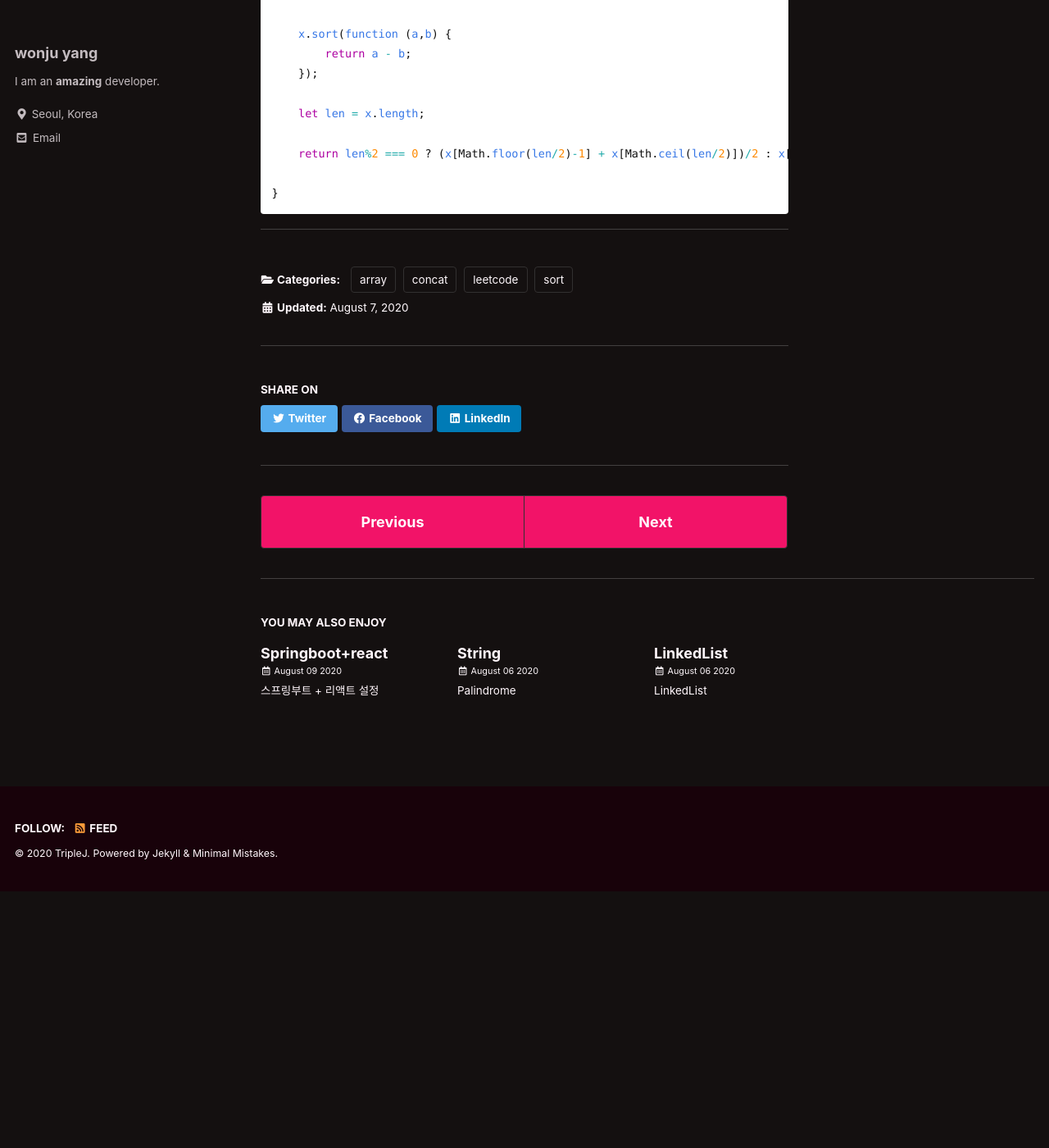
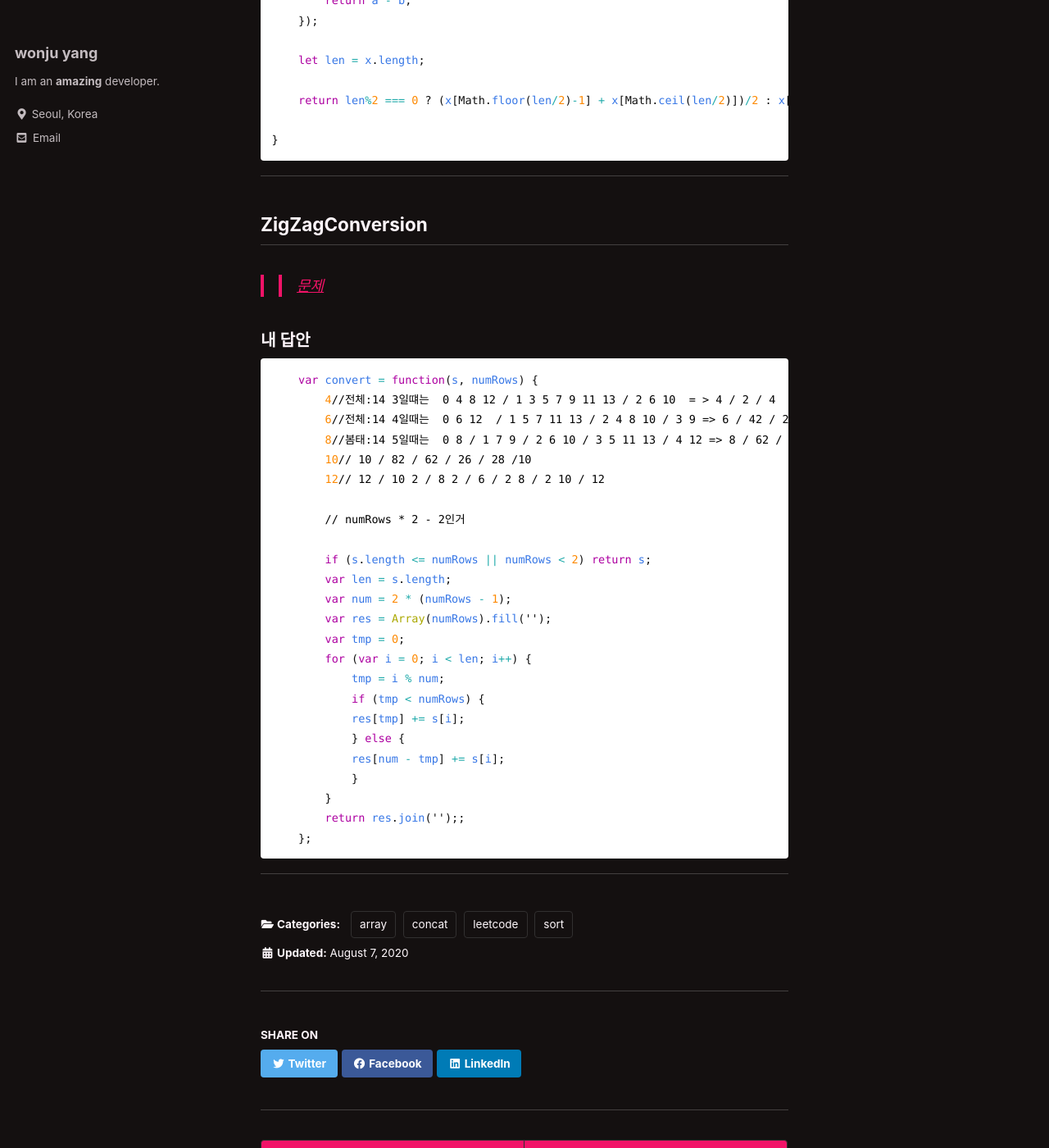
Before and after one commit to wonjuYang/wonjuYang.github.io, a Jekyll site: the page built from _posts/2020-08-07-array.md, in a window 1280 px wide and 1400 px high, scrolled down 652 px. Shown: the whole window at 82% size. Built offline with Jekyll 4.4.1, drawn with Linux system fonts in a browser that asks for light colours; cached includes are drawn as plain includes; before the commit the page ends 1739 px from its top, so only the background shows below that; some of the changed text lies outside the part shown.

Commit message:
array+1, integer+1

````diff
--- a/_posts/2020-08-07-array.md
+++ b/_posts/2020-08-07-array.md
@@ -13,9 +13,7 @@ categories: leetcode array concat sort
 
 
 
-
-### 문제
->https://leetcode.com/problems/median-of-two-sorted-arrays/
+> [문제](>https://leetcode.com/problems/median-of-two-sorted-arrays/)
 
 
 ### 내 답안
@@ -39,3 +37,42 @@ var findMedianSortedArrays = function(nums1, nums2) {
 }
 ```
 ***
+
+
+
+## ZigZagConversion
+
+
+
+
+>> [문제](>https://leetcode.com/problems/zigzag-conversion/)
+
+
+### 내 답안
+```javascript
+    var convert = function(s, numRows) {
+        4//전체:14 3일떄는  0 4 8 12 / 1 3 5 7 9 11 13 / 2 6 10  = > 4 / 2 / 4
+        6//전체:14 4일때는  0 6 12  / 1 5 7 11 13 / 2 4 8 10 / 3 9 => 6 / 42 / 24 / 6
+        8//봄태:14 5일때는  0 8 / 1 7 9 / 2 6 10 / 3 5 11 13 / 4 12 => 8 / 62 / 4 / 26 / 8
+        10// 10 / 82 / 62 / 26 / 28 /10
+        12// 12 / 10 2 / 8 2 / 6 / 2 8 / 2 10 / 12
+
+        // numRows * 2 - 2인거
+
+        if (s.length <= numRows || numRows < 2) return s;
+        var len = s.length;
+        var num = 2 * (numRows - 1);
+        var res = Array(numRows).fill('');
+        var tmp = 0;
+        for (var i = 0; i < len; i++) {
+            tmp = i % num;
+            if (tmp < numRows) {
+            res[tmp] += s[i];
+            } else {
+            res[num - tmp] += s[i];
+            }
+        }
+        return res.join('');;
+    };
+```
+***
````
Also changed, not shown: _posts/2020-08-06-LinkedList.md (+1 -5 lines), _posts/2020-08-06-String.md (+4 -2 lines), _posts/2020-08-11-Integer.md (added, +26 -0 lines).
